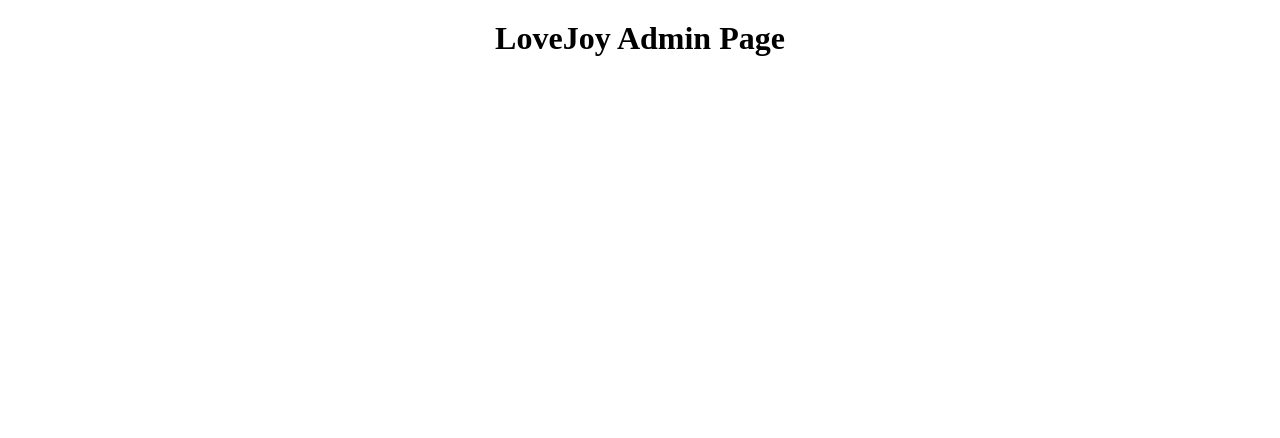
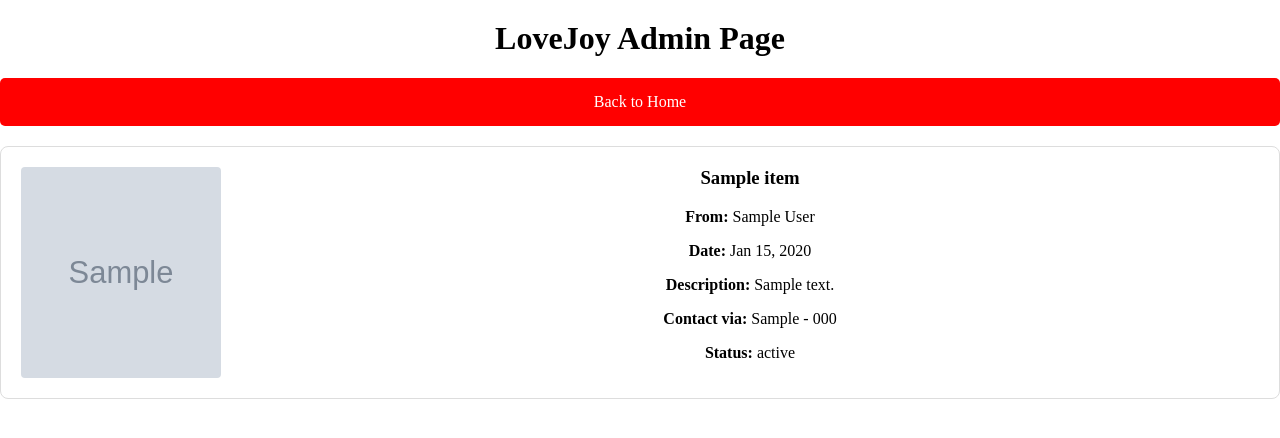
Before and after one commit to gabrielhj17/LoveJoy, a PHP site: page /adminPage.php in a window 1280 px wide. Shown: the top 438 px of the page. Run offline with PHP 8.4, Linux system fonts and the light colour scheme; the visitor is signed in with stand-in values (Sample User, id 1); tables that the repository leaves empty or names only in its code hold one stand-in row (values such as "Sample post"); grey boxes marked "Sample" are stand-in pictures.

Commit message:
Added admin evaluation request view page

```diff
--- a/adminPage.php
+++ b/adminPage.php
@@ -5,6 +5,19 @@ session_start();
 if (!isset($_SESSION['user_id']) || $_SESSION['is_admin'] != 1) {
     die("Access denied. Admin only.");
 }
+
+// Get all valuation requests with user details
+$conn = new mysqli("127.0.0.1", "root", "", "users");
+
+if ($conn->connect_error) {
+    die("Connection failed: " . $conn->connect_error);
+}
+
+$query = "SELECT items.*, users.first_name, users.last_name, users.email, users.phone_number
+          FROM items
+          JOIN users ON items.user_id = users.user_id
+          ORDER BY items.upload_date DESC";
+$result = $conn->query($query);
 ?>
 <!DOCTYPE html>
 <head>
@@ -13,5 +26,32 @@ if (!isset($_SESSION['user_id']) || $_SESSION['is_admin'] != 1) {
 </head>
 <body>
     <h1>LoveJoy Admin Page</h1>
+    <a href="home.php" class="button">Back to Home</a>
+    <div class="adminContainer">
+        <?php if ($result->num_rows > 0): ?>
+            <?php while ($row = $result->fetch_assoc()): ?>
+                <div class="request-card">
+                    <img src="<?php echo htmlspecialchars($row['photo_path']); ?>" class="request-image">
+                    <div class="request-details">
+                        <h3><?php echo htmlspecialchars($row['item_name']); ?></h3>
+                        <p><strong>From:</strong> <?php echo htmlspecialchars($row['first_name'] . ' ' . $row['last_name']); ?></p>
+                        <p><strong>Date:</strong> <?php echo date('M d, Y', strtotime($row['upload_date'])); ?></p>
+                        <p><strong>Description: </strong><?php echo htmlspecialchars($row['description']); ?></p>
+                        <p><strong>Contact via:</strong> <?php echo htmlspecialchars($row['contact_method']); ?> -
+                        <?php
+                        if ($row['contact_method'] == 'email') {
+                            echo htmlspecialchars($row['email']);
+                        } else {
+                            echo htmlspecialchars($row['phone_number']);
+                        }
+                        ?></p>
+                        <p><strong>Status:</strong> <span class="status-<?php echo $row['status']; ?>"><?php echo htmlspecialchars($row['status']); ?></span></p>
+                    </div>
+                </div>
+            <?php endwhile; ?>
+        <?php else: ?>
+            <p>No valuation requests yet.</p>
+        <?php endif; ?>
+    </div>
 </body>
 </html>
--- a/styles.css
+++ b/styles.css
@@ -39,6 +39,7 @@ h1 {
 
 .container {
   display: flex;
+  flex-direction: column;
   justify-content: center;
   align-items: center;
   gap: 15px;
@@ -118,3 +119,39 @@ textarea {
   font-family: Arial, sans-serif;
   resize: vertical;
 }
+
+.admin-container {
+  display: flex;
+  flex-direction: column;
+  padding: 25px;
+  width: 90%;
+  max-width: 1200px;
+  margin: 20px auto;
+}
+
+.request-card {
+  border: 1px solid #ddd;
+  border-radius: 8px;
+  padding: 20px;
+  margin: 20px 0;
+  display: flex;
+  gap: 20px;
+  background: white;
+  width: 100%;
+  box-sizing: border-box;
+  clear: both;
+}
+
+.request-image {
+  max-width: 200px;
+  height: auto;
+  border-radius: 4px;
+}
+
+.request-details {
+  flex: 1;
+}
+
+.request-details h3 {
+  margin-top: 0;
+}
```
Lines whose indentation alone changed are shown as unchanged.
